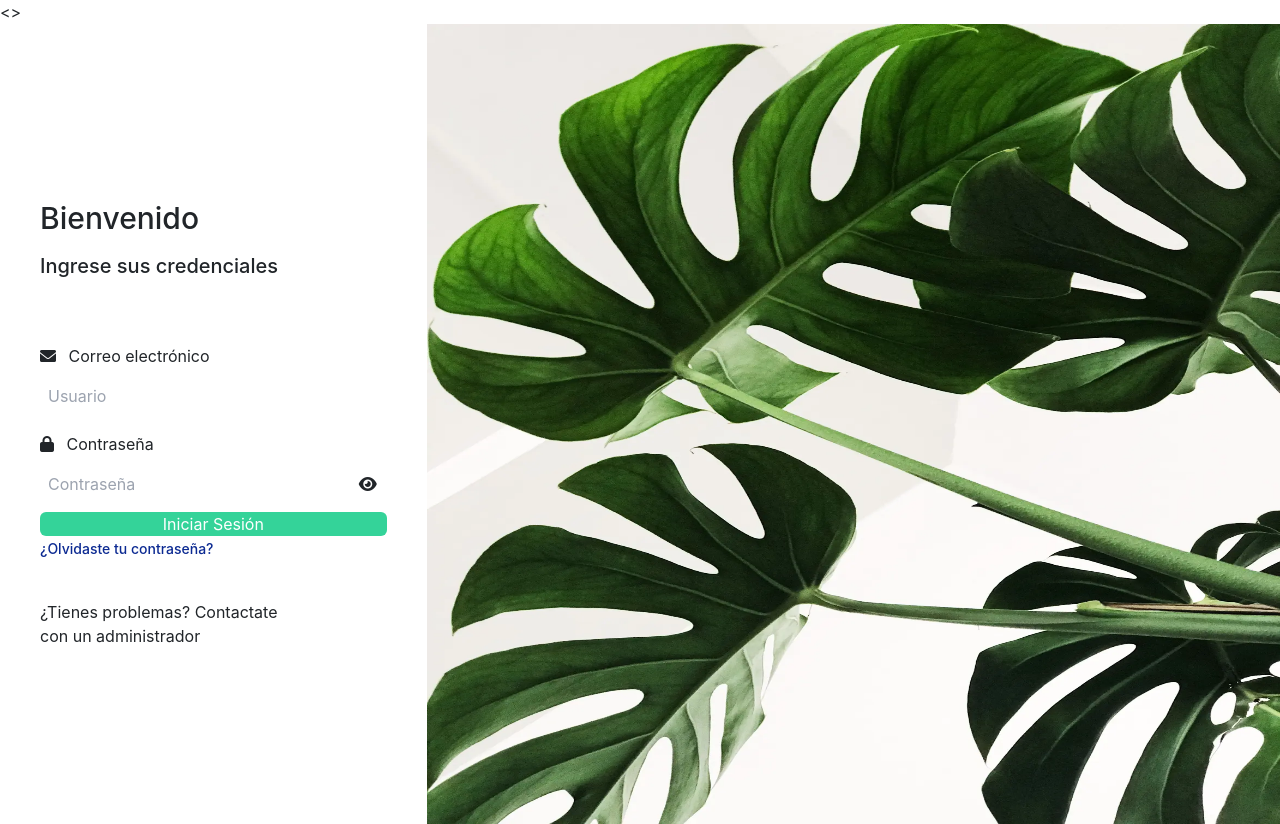
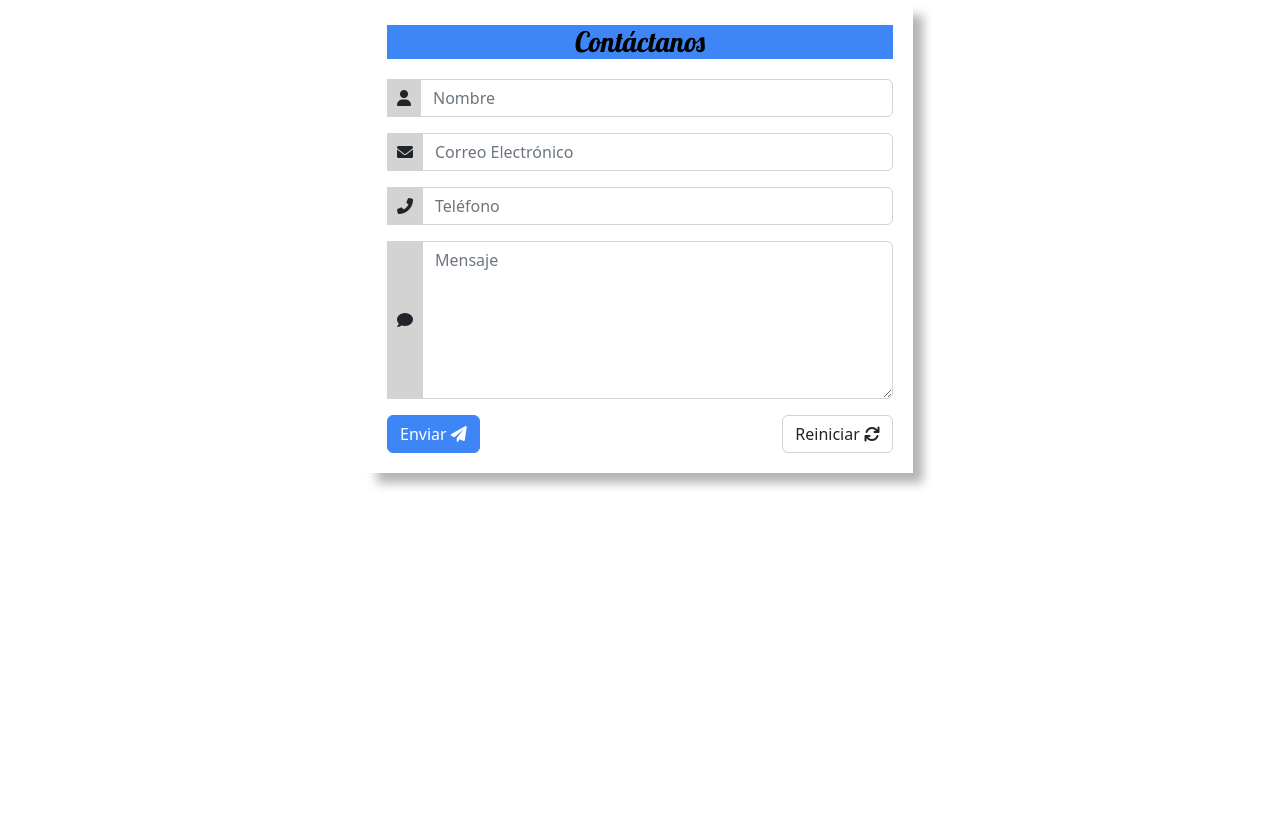
Before and after one commit to AcademicPrediction/AcademiaAngular, an Angular app: page /contact in a window 1280 px wide. Before the commit this address led to /login. After the commit the page ends 800 px from the top, so only its background shows below. Built offline with nearby package versions, Linux system fonts and the light colour scheme.

Commit message:
Contact Page V.1.0

```diff
--- a/src/app/app.component.ts
+++ b/src/app/app.component.ts
@@ -1,5 +1,5 @@
 import { Component } from '@angular/core';
-import { Router } from '@angular/router';
+import { Router, NavigationEnd } from '@angular/router';
 
 @Component({
   selector: 'app-root',
@@ -10,11 +10,15 @@ import { Router } from '@angular/router';
 export class AppComponent {
   title = 'Academai';
   constructor(private route: Router) {
-    this.validateSession();
+    this.route.events.subscribe((event) => {
+      if (event instanceof NavigationEnd) {
+        this.validateSession(event.url);
+      }
+    });
   }
 
-  validateSession() {
-    if (localStorage.getItem('role') === null) {
+  validateSession(url: string) {
+    if (localStorage.getItem('role') === null && url !== '/contact') {
       this.route.navigate(['/login']);
     }
   }
--- a/src/app/app.module.ts
+++ b/src/app/app.module.ts
@@ -14,6 +14,7 @@ import { HomePageSupervisorComponent } from './pages/supervisor/home-page-superv
 import { NavBarSupervisorComponent } from './components/nav-bar-supervisor/nav-bar-supervisor.component';
 import { PredictionPageComponent } from './pages/supervisor/prediction-page/prediction-page.component';
 import { PredictionHistoryComponent } from './pages/supervisor/prediction-history/prediction-history.component';
+import { ContactComponent } from './pages/contact/contact.component';
 
 @NgModule({
   declarations: [
@@ -25,6 +26,7 @@ import { PredictionHistoryComponent } from './pages/supervisor/prediction-histor
     NavBarSupervisorComponent,
     PredictionPageComponent,
     PredictionHistoryComponent,
+    ContactComponent,
   ],
   imports: [
     BrowserModule,
--- /dev/null
+++ b/src/app/pages/contact/contact.component.css
@@ -0,0 +1,68 @@
+/* Tus estilos aquí */
+@import url(https://fonts.googleapis.com/css?family=Lobster);
+
+body, html {
+  height: 100%;
+  display: flex;
+  justify-content: center;
+  align-items: center;
+}
+
+h1 {
+  text-align:center;
+  font-size: 28px;
+  font-family: 'Lobster', cursive;
+  margin-bottom: 20px; /* Espacio adicional debajo del título */
+}
+
+.col-centered {
+  float: none;
+  margin: 0 auto;
+  padding-top:5px;
+}
+
+.panel {
+  -webkit-box-shadow: 10px 10px 10px rgba(0, 0, 0, 0.3);
+  -moz-box-shadow: 10px 10px 10px rgba(0, 0, 0, 0.3);
+  box-shadow: 10px 10px 10px rgba(0, 0, 0, 0.3);
+  padding: 20px;  /* Espacio extra alrededor de los inputs y los íconos */
+}
+
+.panel-default > .panel-heading {
+  color: #000 !important;
+  background: #3E86F5;
+}
+
+.input-group-addon {
+  background-color: lightgray;
+  display: flex;
+  align-items: center;
+  padding: 0 10px;  /* Espacio extra alrededor de los íconos */
+}
+
+.custom-btn-send {
+  background-color: #3E86F5;
+  border: 1px solid #3E86F5;
+  color: white;
+}
+
+.custom-btn-reset {
+  background-color: white;
+  border: 1px solid lightgray;
+}
+
+.btn-container {
+  display: flex;
+  justify-content: space-between;
+}
+
+/* demás estilos aquí */
+
+/* Puedes añadir estos estilos si quieres resaltar los errores */
+.has-error .form-control {
+    border-color: #a94442;
+  }
+
+  .text-danger {
+    color: red;
+  }
--- /dev/null
+++ b/src/app/pages/contact/contact.component.html
@@ -0,0 +1,48 @@
+<div class="container full-centered">
+    <div class="row">
+      <div class="col-sm-6 col-centered">
+        <div class="panel panel-default enlarged-panel">
+          <div class="panel-heading">
+            <h1>Contáctanos</h1>
+          </div>
+          <form #f="ngForm" (submit)="handleSubmit(f)">
+            <div class="panel-body">
+              <div class="form-group" [class.has-error]="f.submitted && !InputName.valid">
+                <div class="input-group">
+                  <span class="input-group-addon"><i class="fas fa-user"></i></span>
+                  <input type="text" name="InputName" placeholder="Nombre" class="form-control" ngModel #InputName="ngModel" required>
+                </div>
+                <div *ngIf="f.submitted && !InputName.valid" class="text-danger">Nombre es requerido</div>
+              </div>
+              <div class="form-group" [class.has-error]="f.submitted && !InputEmail.valid">
+                <div class="input-group">
+                  <span class="input-group-addon"><i class="fas fa-envelope"></i></span>
+                  <input type="email" name="InputEmail" placeholder="Correo Electrónico" class="form-control" ngModel #InputEmail="ngModel" required email>
+                </div>
+                <div *ngIf="f.submitted && !InputEmail.valid" class="text-danger">Correo electrónico no válido</div>
+              </div>
+              <div class="form-group" [class.has-error]="phoneInvalid">
+                <div class="input-group">
+                  <span class="input-group-addon"><i class="fas fa-phone-alt"></i></span>
+                  <input type="number" name="InputCno" placeholder="Teléfono" class="form-control" ngModel required #InputCno="ngModel" (keydown)="restrictInput($event)">
+                </div>
+                <div *ngIf="phoneInvalid" class="text-danger">Por favor, ingrese exactamente 9 dígitos</div>
+              </div>
+
+              <div class="form-group" [class.has-error]="f.submitted && !InputMessage.valid">
+                <div class="input-group">
+                  <span class="input-group-addon"><i class="fas fa-comment"></i></span>
+                  <textarea name="InputMessage" placeholder="Mensaje" rows="6" class="form-control" ngModel #InputMessage="ngModel" required></textarea>
+                </div>
+                <div *ngIf="f.submitted && !InputMessage.valid" class="text-danger">Mensaje es requerido</div>
+              </div>
+              <div class="btn-container">
+                <button type="submit" class="btn custom-btn-send">Enviar <i class="fas fa-send"></i></button>
+                <button type="reset" class="btn custom-btn-reset">Reiniciar <i class="fas fa-refresh"></i></button>
+              </div>
+            </div>
+          </form>
+        </div>
+      </div>
+    </div>
+  </div>
--- /dev/null
+++ b/src/app/pages/contact/contact.component.ts
@@ -0,0 +1,34 @@
+import { Component } from '@angular/core';
+import { NgForm } from '@angular/forms';
+
+@Component({
+  selector: 'app-contact',
+  templateUrl: './contact.component.html',
+  styleUrls: ['./contact.component.css']
+})
+export class ContactComponent {
+  phoneInvalid = false;  // Agregamos una nueva propiedad para mantener el estado de la validación del teléfono
+
+  constructor() { }
+
+  handleSubmit(f: NgForm) {
+    const phoneValue = f.value.InputCno;
+    this.phoneInvalid = String(phoneValue).length !== 9;
+
+    if (this.phoneInvalid) {
+      console.log("Número de teléfono inválido");
+    }
+
+    if (f.valid && !this.phoneInvalid) {
+      console.log("Formulario válido, enviando datos...");
+    } else {
+      console.log("Formulario inválido, revise los campos.");
+    }
+  }
+
+  restrictInput(event: any) {
+    if (event.target.value.length >= 9 && event.key !== "Backspace") {
+      event.preventDefault();
+    }
+  }
+}
--- a/src/app/pages/login/login.component.css
+++ b/src/app/pages/login/login.component.css
@@ -7,6 +7,7 @@ button.bg-green-500 {
   background-color: #34d399;
   color: white;
   width: 100%;
+  height: 50px; /* Aquí agregas la altura */
 }
 
 /* Estilos para los iconos en los títulos de los inputs */
--- a/src/app/pages/login/login.component.html
+++ b/src/app/pages/login/login.component.html
@@ -50,12 +50,9 @@
       >
         Iniciar Sesión
       </button>
-      <a class="tw-text-sm tw-font-medium forgot-password-color tw-mt-5"
-        >¿Olvidaste tu contraseña?</a
-      >
     </form>
     <footer class="flex justify-center pt-12">
-      <a class="text-sm font-medium text-center">
+      <a class="text-sm font-medium text-center" routerLink="/contact">
         <span>¿Tienes problemas? Contactate</span>
         <br />
         <span>con un administrador</span>
--- a/src/index.html
+++ b/src/index.html
@@ -1,13 +1,12 @@
 <!doctype html>
 <html lang="en">
-  <>
     <meta charset="utf-8" />
     <title>Academai</title>
     <base href="/" />
     <meta name="viewport" content="width=device-width, initial-scale=1" />
     <!---content policity -->
     <meta http-equiv="Content-Security-Policy" content="upgrade-insecure-requests">
-    <link rel="icon" type="assets/ACADEMAI (1).png" />
+    <link rel="icon" type="image/png" href="../assets/ACADEMAI (1).png" />
     <link
       rel="stylesheet"
       href="https://fonts.googleapis.com/css?family=Roboto|Varela+Round"
@@ -31,8 +30,8 @@
       href="https://cdnjs.cloudflare.com/ajax/libs/font-awesome/6.0.0-beta3/css/all.min.css"
       rel="stylesheet"
     />
-  </head>
-  <body>
-    <app-root></app-root>
-  </body>
+</head>
+<body>
+  <app-root></app-root>
+</body>
 </html>
```
Also changed, not shown: src/app/app-routing.module.ts (+5 -2 lines), 1 other file (tests, documents, lock files or other folders).
